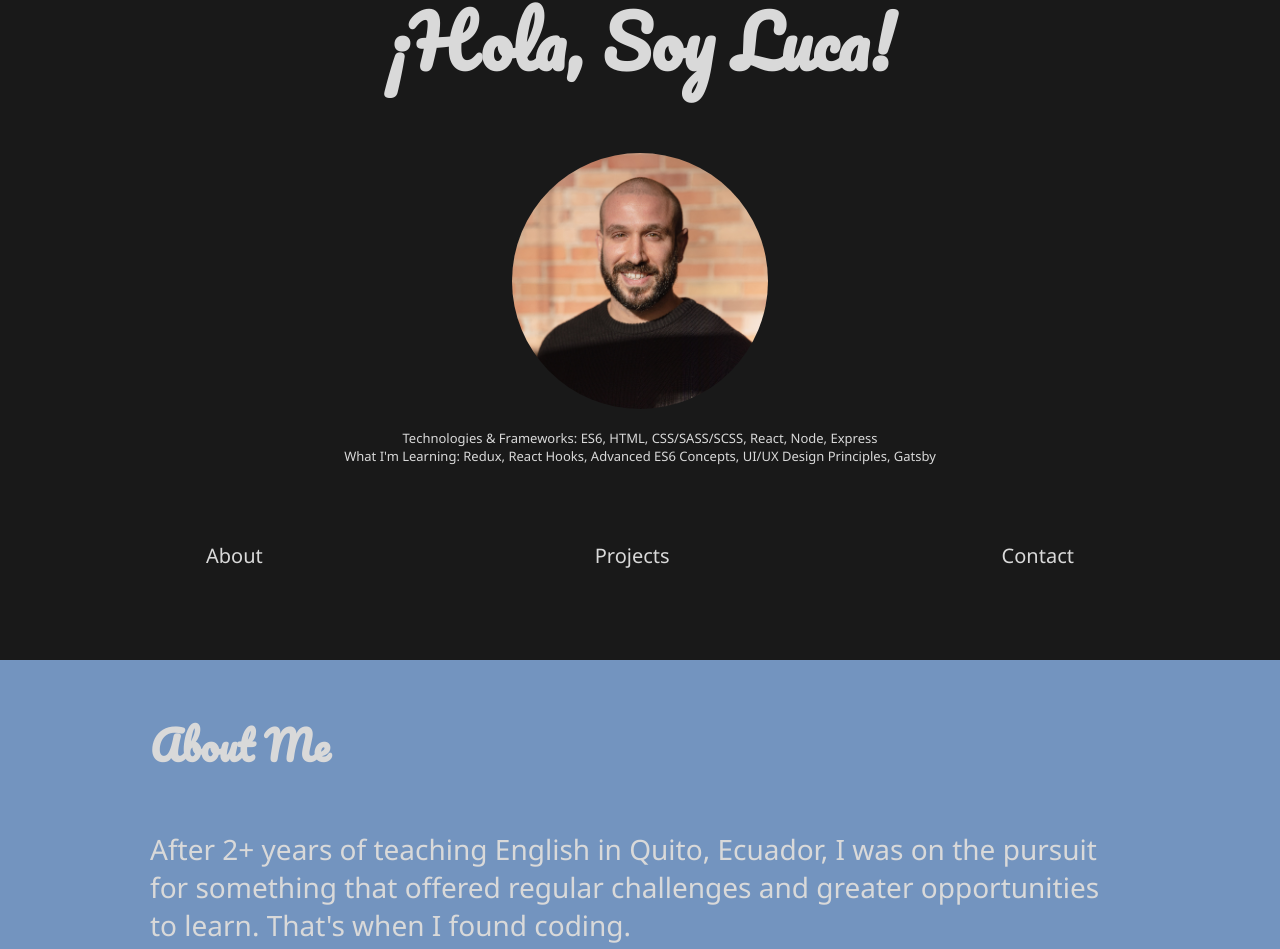
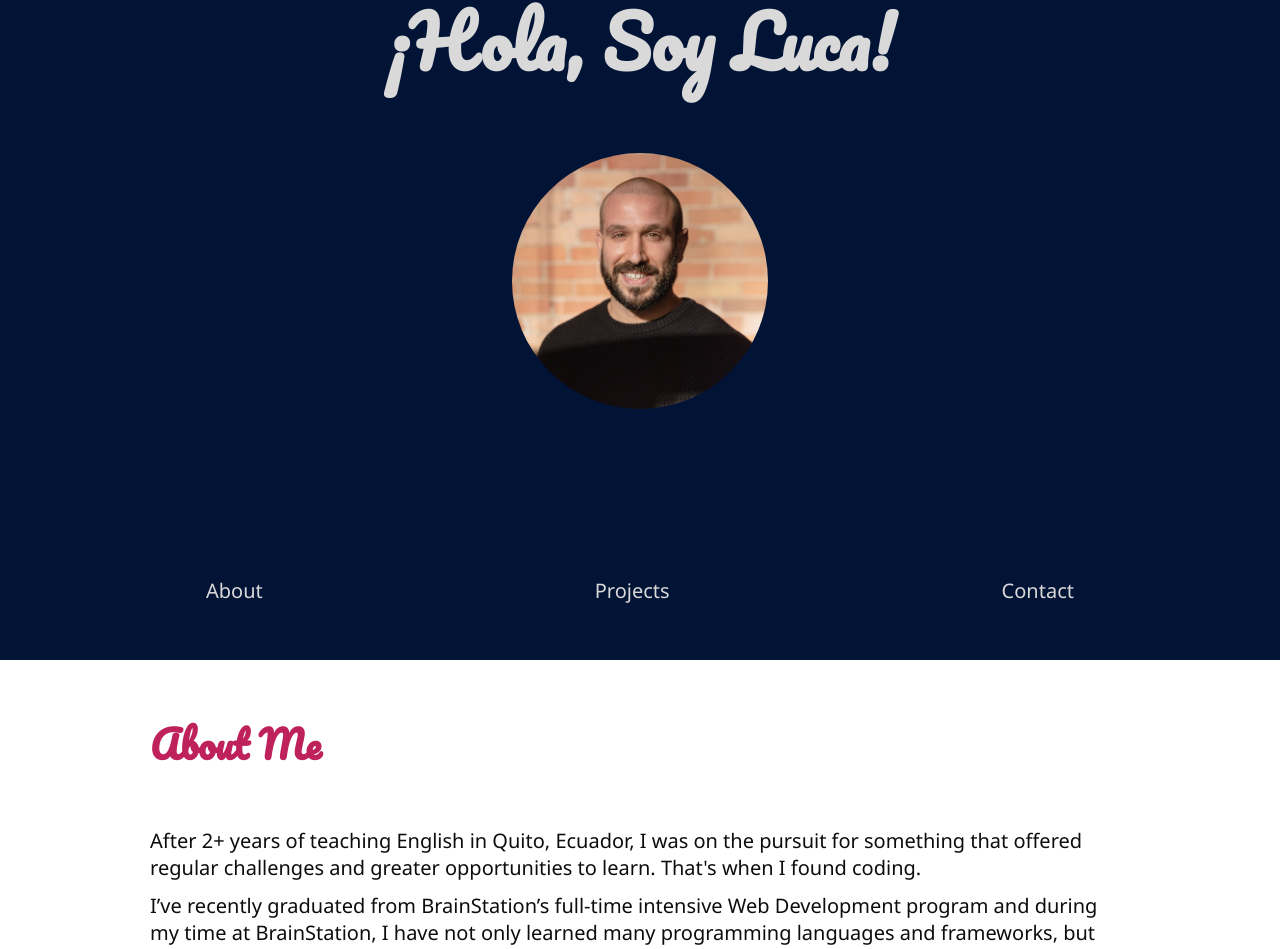
Before and after one commit to LucaLam/portfolio2020, a React (Create React App) app: page / in a window 1280 px wide. Shown: the part 140-1089 px from the top of the page. Built offline with nearby package versions, Linux system fonts and the light colour scheme.

Commit message:
style changes and document uses rems instead of px

```diff
--- a/src/components/card/card.scss
+++ b/src/components/card/card.scss
@@ -9,7 +9,7 @@
     margin-bottom: 50px;
 
         .project-card-title{
-            color: $default-project-page-font;
+            color: $default-font-color;
             margin-bottom: 10px;
             font-family: $header-font;
 
@@ -19,7 +19,7 @@
         }
 
         .project-card-description{
-            color: $default-project-page-font;
+            color: $default-font-color;
             font-family: $default-text-style;
 
             @include mobile{
@@ -69,7 +69,7 @@
 
             &:hover{
                 border-radius: 70px;
-                background-color:$default-on-hover-color;
+                background-color:$default-secondary-color;
                 border: 2px snow solid;
                 color: $default-font-color;
 
--- a/src/components/header/header.scss
+++ b/src/components/header/header.scss
@@ -1,22 +1,24 @@
 @import '../../styles/variables.scss';
 
 .header-container{
-    position: relative;
-    top: 20%;
+    position: absolute;
+    top: 85%;
     display: flex;
     flex-direction: row;
     justify-content: space-evenly;
     align-items: center;
-    padding: 0px 40px 0px 40px;
-    height: 100px;
+    padding: 0px 4rem 0px 4rem;
+    height: 10rem;
+    width: 100%;
+    margin: 0 auto;
 
     .header-link{
-        color: $default-font-color;
-        font-size: 20px;
+        color: $secondary-font-color;
+        font-size: 2rem;
         font-family: $default-text-style;
 
         @include mobile{
-            font-size: 15px;
+            font-size: 1.5rem;
         }
 
         &:hover{
@@ -24,8 +26,8 @@
             opacity: 0.8;
             font-weight: bold;
             cursor: pointer;
-            padding-bottom: 5px;
-            border-bottom: solid snow 5px;
+            padding-bottom: .5rem;
+            border-bottom: solid snow .5rem;
         }
     }
 }
--- a/src/index.css
+++ b/src/index.css
@@ -1,13 +1,15 @@
-body {
-  margin: 0;
-  font-family: -apple-system, BlinkMacSystemFont, 'Segoe UI', 'Roboto', 'Oxygen',
-    'Ubuntu', 'Cantarell', 'Fira Sans', 'Droid Sans', 'Helvetica Neue',
-    sans-serif;
-  -webkit-font-smoothing: antialiased;
-  -moz-osx-font-smoothing: grayscale;
+*,
+*::after,
+*::before{
+    margin: 0;
+    padding: 0;
+    box-sizing: inherit;
 }
 
-code {
-  font-family: source-code-pro, Menlo, Monaco, Consolas, 'Courier New',
-    monospace;
+html{
+    font-size: 62.54%;
 }
+
+body{
+    box-sizing: border-box;
+}
--- a/src/pages/About/about.scss
+++ b/src/pages/About/about.scss
@@ -1,41 +1,41 @@
 @import "../../styles/variables.scss";
 
 .about-container{
-    background-color: #7394BF;
+    background-color: #fff;
     height: 100vh;
 
     .about-header{
-        color: $default-font-color;
-        padding: 50px;
-        padding-left: 150px;
-        font-size: 40px;
+        color: $default-secondary-color;
+        padding: 5rem;
+        padding-left: 15rem;
+        font-size: 3.8rem;
         font-family: $header-font;
 
         @include mobile{
-            padding: 10px;
-            font-size: 25px;
+            padding: 1rem;
+            font-size: 2.5rem;
         }
 
         @include tablet {
-            padding: 10px;
-            font-size: 25px;
+            padding: 1rem;
+            font-size: 2.5rem;
           }
     }
 
     .about-text{
         color: $default-font-color;
-        font-size: 28px;
-        padding: 0 150px 0 150px;
+        font-size: 2rem;
+        padding: 0 15rem 0 15rem;
         font-family: $default-text-style;
 
         @include tablet {
-            padding: 10px;
-            font-size: 20px;
+            padding: 1rem;
+            font-size: 1.5rem;
         }
 
         @include mobile{
-            padding: 10px;
-            font-size: 15px;
+            padding: 1rem;
+            font-size: 1rem;
         }
     }
 }
--- a/src/pages/Contact/contact.scss
+++ b/src/pages/Contact/contact.scss
@@ -20,7 +20,7 @@
         padding-top: 70px;
         text-align: center;
         font-family: $header-font;
-        color: $default-font-color;
+        color: $secondary-font-color;
 
         @include mobile{
             font-size: 40px;
@@ -29,7 +29,7 @@
 
         .email-tag{
             &:hover{
-                color: $default-on-hover-color;
+                color: $default-secondary-color;
                 cursor: pointer;
             }
         }
@@ -43,7 +43,7 @@
             margin-right: 10px;
 
             &:hover{
-                fill: $default-on-hover-color;
+                fill: $default-secondary-color;
                 cursor: pointer;
             }
         }
--- a/src/pages/Landing/Landing.js
+++ b/src/pages/Landing/Landing.js
@@ -14,8 +14,8 @@ export class Landing extends Component {
                 <div className='headshot-headline-container'>
                     <h1 className='landing-headline'>¡Hola, Soy Luca!</h1>
                     <img className='landing-headshot' src={headshot} alt='a headshot of site owner'/>
-                    <p className='landing-sub-header'>Technologies & Frameworks: ES6, HTML, CSS/SASS/SCSS, React, Node, Express</p>
-                    <p className='landing-sub-header'>What I'm Learning: Redux, React Hooks, Advanced ES6 Concepts, UI/UX Design Principles, Gatsby</p>
+                    {/* <p className='landing-sub-header'>Technologies & Frameworks: ES6, HTML, CSS/SASS/SCSS, React, Node, Express</p>
+                    <p className='landing-sub-header'>What I'm Learning: Redux, React Hooks, Advanced ES6 Concepts, UI/UX Design Principles, Gatsby</p> */}
                 </div>
                 <Header />
             </div>
--- a/src/pages/Landing/landing.scss
+++ b/src/pages/Landing/landing.scss
@@ -1,11 +1,15 @@
 @import '../../styles/variables.scss';
 
 .landing {
-  background-color: rgba(0,0,0,0.9);
+  background-color:darken(#032059, 7%);
   height: 100vh;
 
+  @include tablet{
+    height: 80vh;
+  }
+
   @include mobile{
-    height: 87vh;
+    height: 70vh;
 }
 
   .headshot-headline-container {
@@ -17,21 +21,21 @@
       align-content: center;
 
     .landing-headline {
-      color: $default-font-color;
-      font-size: 70px;
-      margin-bottom: 50px;
+      color: $secondary-font-color;
+      font-size: 7rem;
+      margin-bottom: 5rem;
       font-family: $header-font;
       animation: popup 3s;
 
       @include mobile{
-        font-size: 30px;
+        font-size: 3rem;
       }
     }
 
     @keyframes popup {
       0% {
       opacity: 0;
-      transform: translateY(20px);
+      transform: translateY(2rem);
         }
       100%{
         opacity: 1;
@@ -44,14 +48,14 @@
       width: 20%;
       border-radius: 50%;
       object-fit: cover;
-      margin-bottom: 20px;
+      margin-bottom: 2rem;
 
     @include tablet {
-      width: 25%;
+      width: 20%;
     }
 
     @include mobile{
-      width: 50%;
+      width: 30%;
   }
 
     }
@@ -59,12 +63,12 @@
 
     .landing-sub-header{
       font-family: $default-text-style;
-      color: $default-font-color;
-      font-size: 13px;
+      color: $secondary-font-color;
+      font-size: 1.3rem;
 
       @include mobile{
-        font-size: 9px;
-        margin: 10px 20px 0 20px;
+        font-size: .9rem;
+        margin: 1rem 2rem 0 2rem;
       }
     }
   }
--- a/src/pages/Project/projects.scss
+++ b/src/pages/Project/projects.scss
@@ -8,9 +8,9 @@
         text-align: center;
         font-size: 50px;
         font-family: $header-font;
-        border-bottom: $default-on-hover-color solid 5px;
         width: 14%;
         padding-bottom: 4px;
+        color: $default-secondary-color;
 
         @include tablet {
             width: 25%;
--- a/src/styles/variables.scss
+++ b/src/styles/variables.scss
@@ -1,8 +1,8 @@
 @import "../styles/fonts.scss";
 
-$default-font-color: #D9D9D9;
-$default-on-hover-color: #BF215B;
-$default-project-page-font: #0D0D0D;
+$secondary-font-color: #D9D9D9;
+$default-secondary-color: #BF215B;
+$default-font-color: #0D0D0D;
 
 $default-text-style: 'Noto Sans', ;
 $header-font: 'Pacifico', ;
```
Also changed, not shown: src/components/image-component/images.js (added, +12 -0 lines).
